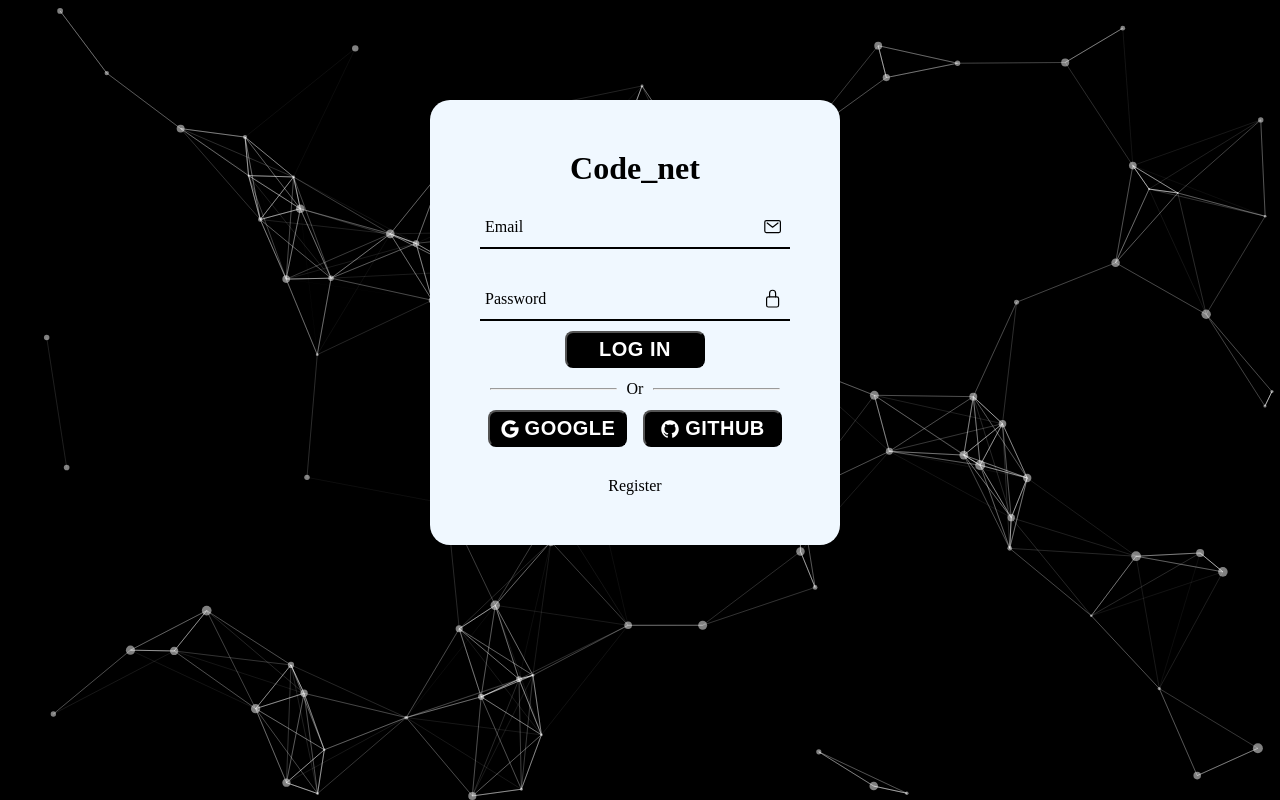
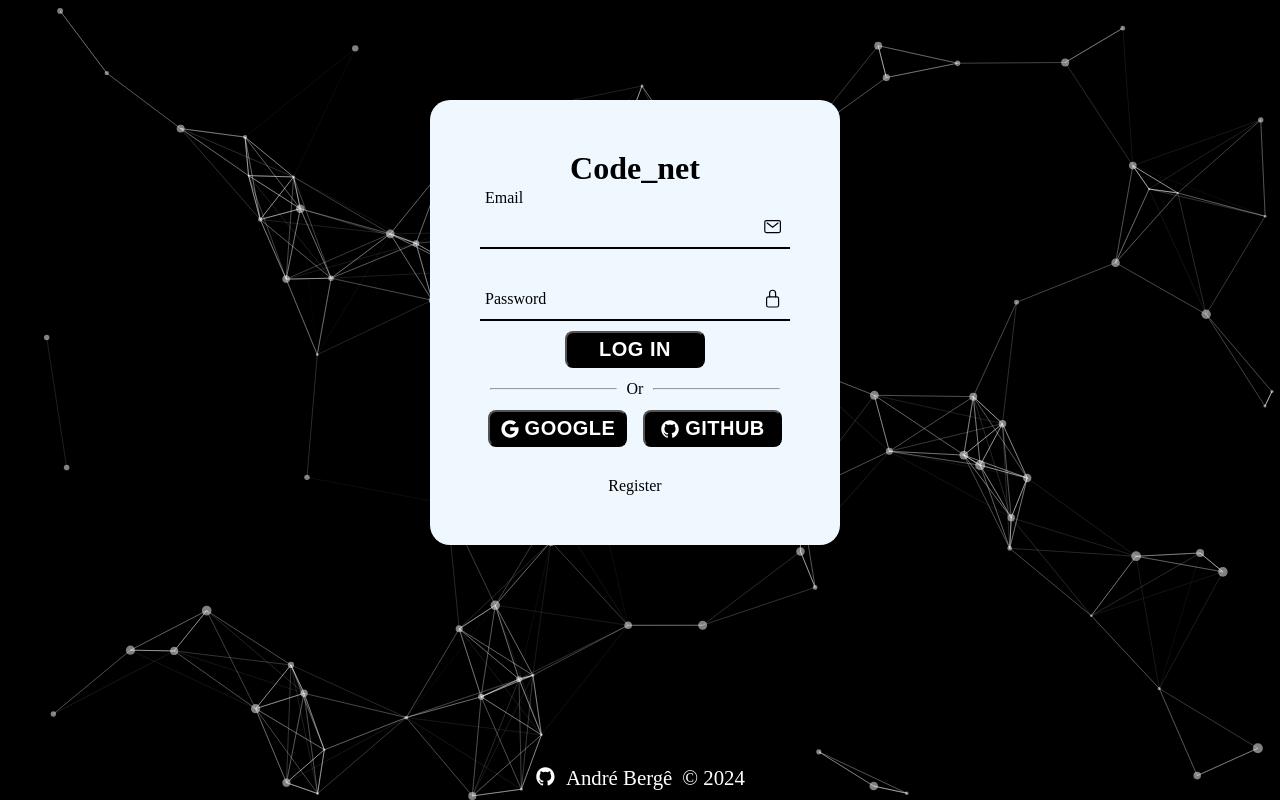
Before and after one commit to Andre-MB/Code_net, a React (Vite) app: page / in a window 1280 px wide. Built offline with nearby package versions, Linux system fonts and the light colour scheme; no server answers.

Commit message:
login to home

```diff
--- a/src/App.jsx
+++ b/src/App.jsx
@@ -24,6 +24,7 @@ function App() {
   useEffect(() => {
     onAuthStateChanged(auth, (user) => {
       setUser(user);
+      console.log(user);
     });
   }, [auth]);
 
--- a/src/components/Login.jsx
+++ b/src/components/Login.jsx
@@ -1,10 +1,35 @@
 import React from "react";
 import "animate.css";
 
+import { useState, useEffect } from "react";
+import { useAuthentication } from "../hooks/useAuthentication";
+
 const Login = ({ register }) => {
+  const [email, setEmail] = useState("");
+  const [password, setPassword] = useState("");
+  const [error, setError] = useState("");
+
+  const { login, error: authError, loading } = useAuthentication();
+
   const handleSubmit = async (e) => {
     e.preventDefault();
+
+    setError("");
+
+    const user = {
+      email,
+      password,
+    };
+
+    const res = await login(user);
   };
+
+  useEffect(() => {
+    if (authError) {
+      setError(authError);
+    }
+  }, [authError]);
+
   return (
     <div className="cont animate__animated animate__zoomInDown">
       <form onSubmit={handleSubmit}>
@@ -12,17 +37,38 @@ const Login = ({ register }) => {
 
         <div className="inputbox">
           <ion-icon name="mail-outline"></ion-icon>
-          <input type="email" required />
+          <input
+            autoFocus
+            type="email"
+            value={email}
+            onChange={(e) => setEmail(e.target.value)}
+            required
+          />
           <label>Email</label>
         </div>
 
         <div className="inputbox">
           <ion-icon name="lock-closed-outline"></ion-icon>
-          <input type="password" required />
+          <input
+            type="password"
+            value={password}
+            onChange={(e) => setPassword(e.target.value)}
+            required
+          />
           <label>Password</label>
         </div>
 
-        <button>Log in</button>
+        {!loading && (
+          <button type="submit" className="btn">
+            Log in
+          </button>
+        )}
+        {loading && (
+          <button className="btn" disabled>
+            wait...
+          </button>
+        )}
+        {error && <p className="error">{error}</p>}
       </form>
 
       <div className="btn_google_git">
--- a/src/components/Register.jsx
+++ b/src/components/Register.jsx
@@ -91,7 +91,7 @@ const Register = ({ register }) => {
         </div>
 
         {!loading && <button>Register</button>}
-        {loading && <button disabled>Aguarde...</button>}
+        {loading && <button disabled>wait...</button>}
       </form>
       {error && <p className="error">{error}</p>}
       <a onClick={register}>To go back</a>
--- a/src/hooks/useAuthentication.js
+++ b/src/hooks/useAuthentication.js
@@ -51,7 +51,6 @@ export const useAuthentication = () => {
 
             setLoading(false)
 
-
             return user
 
         } catch (error) {
@@ -76,7 +75,6 @@ export const useAuthentication = () => {
     // Logout - Sing out
     const logout = () => {
         checkIfisCancelled();
-
         signOut(auth)
     }
 
@@ -88,8 +86,13 @@ export const useAuthentication = () => {
         setError()
 
         try {
-            await signInWithEmailAndPassword(auth, data.email, data.password)
-            setLoading(false)
+            const signIn = await signInWithEmailAndPassword(auth, data.email, data.password)
+
+            if (signIn.user.emailVerified) {
+                location.href = "/home";
+            } else {
+                setLoading(false)
+            }
 
         } catch (error) {
             let systemErrorMessage;
--- a/src/pages/Home/Home.jsx
+++ b/src/pages/Home/Home.jsx
@@ -1,15 +1,18 @@
 import React from "react";
-
 import "./Home.css";
 
+import { useAuthentication } from "../../hooks/useAuthentication";
+
 const Home = () => {
+  const { logout } = useAuthentication();
+
   return (
     <div className="home">
       <header>
         <h1>Code_net</h1>
         <div className="search_perf">
           <input type="text" name="search" placeholder="Search ..." />
-          <ion-icon name="person-outline"></ion-icon>
+          <ion-icon onClick={logout} name="person-outline"></ion-icon>
         </div>
       </header>
     </div>
--- a/src/pages/Login_Register/Login_Register.css
+++ b/src/pages/Login_Register/Login_Register.css
@@ -97,9 +97,9 @@ button:hover {
   background-color: #0d1d27;
 }
 
-span {
+/* span {
   font-size: 30px;
-}
+} */
 
 a {
   margin-top: 30px;
@@ -136,3 +136,32 @@ hr {
   margin: 10px;
   width: 100%;
 }
+
+footer {
+  color: #fff;
+  width: 100%;
+  font-size: 1.3em;
+  display: flex;
+  text-align: center;
+  justify-content: center;
+  z-index: 99;
+  position: absolute;
+  bottom: 10px;
+}
+
+footer p,
+footer a {
+  text-decoration: none;
+  color: #fff;
+  text-indent: 10px;
+  margin-top: 0;
+  display: flex;
+  text-align: center;
+  justify-content: center;
+  padding: 0;
+  z-index: 9;
+}
+
+span {
+  color: #fff;
+}
--- a/src/pages/Login_Register/Login_Register.jsx
+++ b/src/pages/Login_Register/Login_Register.jsx
@@ -130,6 +130,16 @@ const Login_Register = () => {
       ) : (
         <Register register={register} />
       )}
+
+      <footer>
+        <p>
+          <a href="https://github.com/Andre-MB" target="_blank">
+            <ion-icon name="logo-github"></ion-icon>
+            André Bergê
+          </a>
+          <span className="copy"> &copy; 2024 </span>
+        </p>
+      </footer>
     </div>
   );
 };
```
